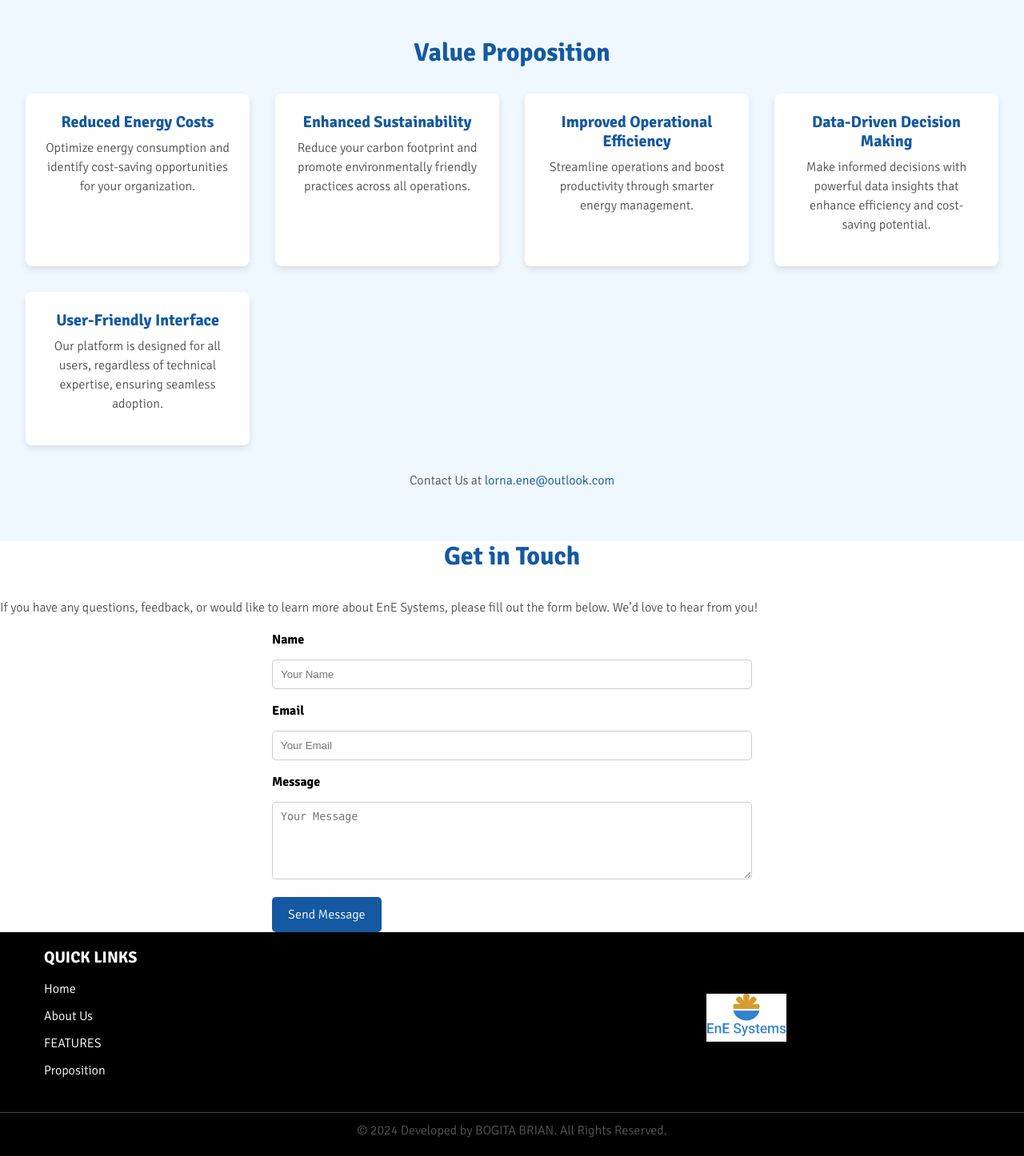
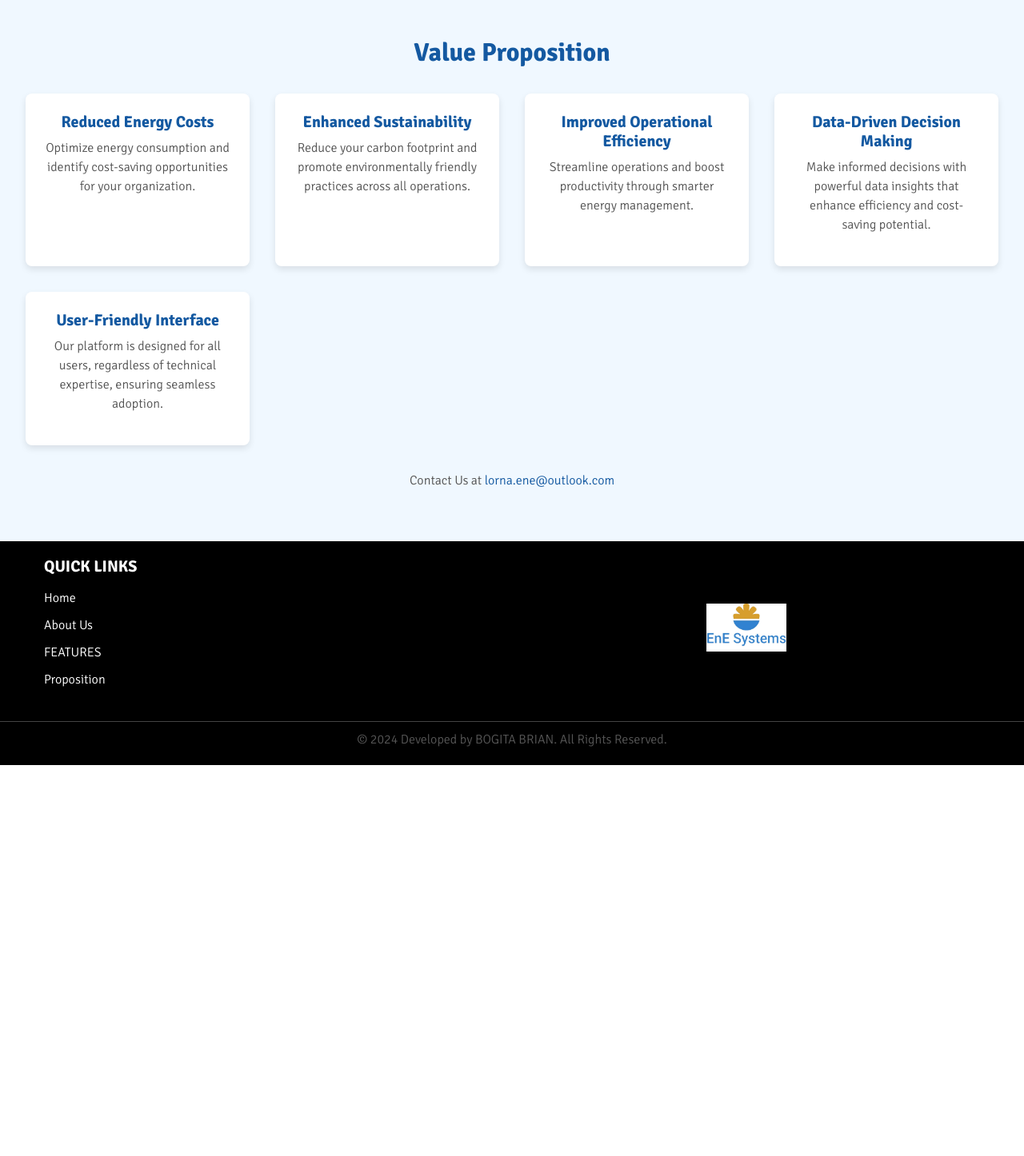
Before and after one commit to EnE-System/EnE-System-Website, a Python web app: template templates/index.html in a window 1280 px wide. Shown: the part 2719-4165 px from the top of the page at 80% size. After the commit the page ends 3676 px from the top, so only its background shows below. Run offline with Jinja, Linux system fonts and the light colour scheme; the template is opened without the code that fills it, so the values that code supplies are empty; some libraries are stand-ins or nearby versions.

Commit message:
update commit

```diff
--- a/templates/index.html
+++ b/templates/index.html
@@ -200,27 +200,6 @@
         </div>
       </section>
 
-      <section class="contact-us" id="contact">
-         <h2 class="section-title">Get in Touch</h2>
-         <p>If you have any questions, feedback, or would like to learn more about EnE Systems, please fill out the form below. We’d love to hear from you!</p>
-         <form action="http://127.0.0.1:5000/submit-form" method="POST, GET" style="max-width: 600px; margin: 0 auto;">
-            <div style="margin-bottom: 15px;">
-               <label for="name" style="display: block; font-weight: bold;">Name</label>
-               <input type="text" id="name" name="name" placeholder="Your Name" required style="width: 100%; padding: 10px; margin-top: 5px; border: 1px solid #ccc; border-radius: 5px;">
-            </div>
-            <div style="margin-bottom: 15px;">
-               <label for="email" style="display: block; font-weight: bold;">Email</label>
-               <input type="email" id="email" name="email" placeholder="Your Email" required style="width: 100%; padding: 10px; margin-top: 5px; border: 1px solid #ccc; border-radius: 5px;">
-            </div>
-            <div style="margin-bottom: 15px;">
-               <label for="message" style="display: block; font-weight: bold;">Message</label>
-               <textarea id="message" name="message" rows="5" placeholder="Your Message" required style="width: 100%; padding: 10px; margin-top: 5px; border: 1px solid #ccc; border-radius: 5px;"></textarea>
-            </div>
-            <button type="submit" style="background-color: #1459a1; color: #fff; padding: 10px 20px; border: none; border-radius: 5px; cursor: pointer;">Send Message</button>
-         </form>
-      </section>
-
-
      <!-- Footer Section -->
      <div class="containerz">
         <footer style="background-color: #000; color: #fff; padding: 20px 0; width: 100%;">
```
Also changed, not shown: app.py (deleted, +0 -56 lines).
